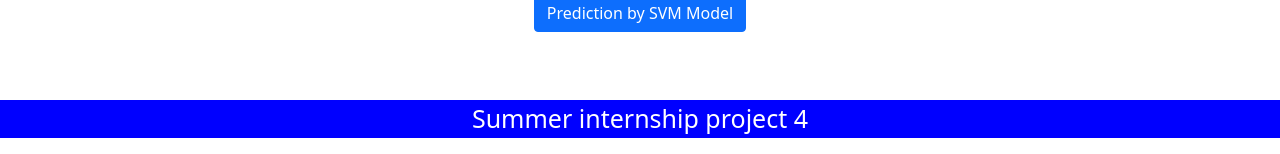
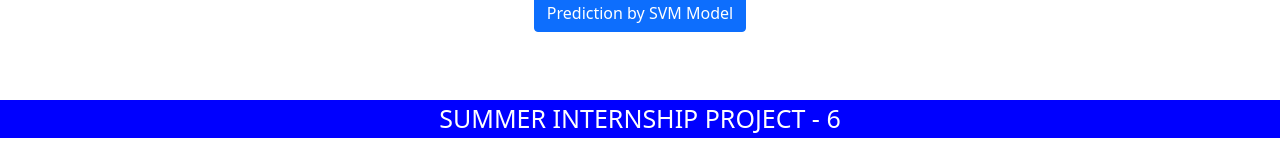
Before and after one commit to sudhanshusharma99/PLACEMENT-PREDICTION-MODEL, a Python web app: template templates/index.html in a window 1280 px wide. Shown: the part 1238-1392 px from the top of the page. Run offline with Jinja, Linux system fonts and the light colour scheme; the template is opened without the code that fills it, so the values that code supplies are empty.

Commit message:
Update index.html

```diff
--- a/templates/index.html
+++ b/templates/index.html
@@ -102,7 +102,7 @@ div {text-align: center;}
 <div class="clearfix">
 
 <div class="col-md-12">
- <center><p style="font-size:25px;color:white;margin-top:20px;">Summer internship project 4 </p></center>
+ <center><p style="font-size:25px;color:white;margin-top:20px;">SUMMER INTERNSHIP PROJECT - 6 </p></center>
 </div>
 </div>
 </div>
```
